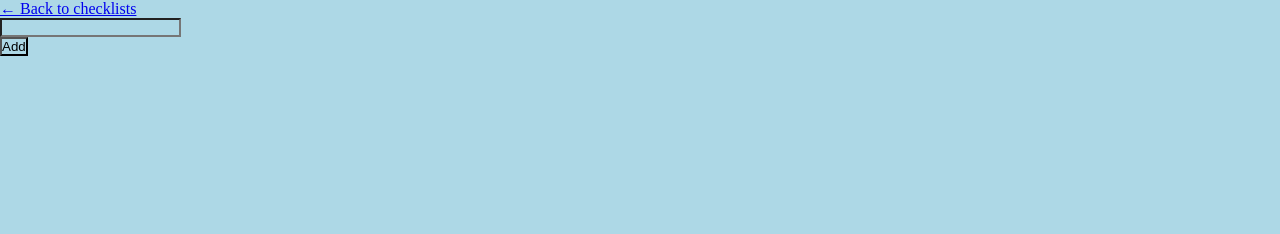
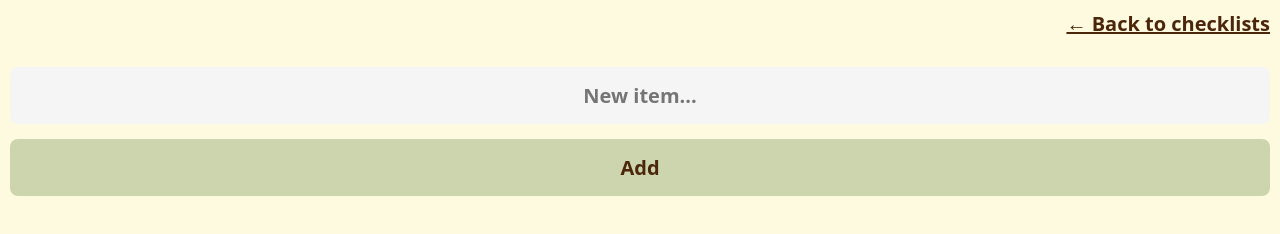
Before and after one commit to rldmq/checklist-app, a plain HTML site: page pages/database.html in a window 1280 px wide. Both pictures are taken after typing "Sample" into the empty fields and a click on the button "Add". Drawn offline with Linux system fonts and the light colour scheme; no server answers; a web font is replaced by a local one.

Commit message:
added styles for database pages, fixed javascript for input submit issue
-javascript input submit issue: pressing enter does not add a database/item, fixed with prevent default

```diff
--- a/pages/database.html
+++ b/pages/database.html
@@ -4,14 +4,19 @@
         <title id="title"></title>
         <meta name="viewport" content="width=device-width, initial-scale=1.0" />
         <link rel="stylesheet" href="./styles.css" />
+        <link rel="preconnect" href="https://fonts.googleapis.com">
+        <link rel="preconnect" href="https://fonts.gstatic.com" crossorigin>
+        <link href="https://fonts.googleapis.com/css2?family=Happy+Monkey&display=swap" rel="stylesheet">
     </head>
     <body>
-        <a href="../index.html" id="back-btn">&larr; Back to checklists</a>
-        <h1 id="list-name"></h1>
-        <form for="new-list-entry">
-            <input type="text" id="new-list-entry" name="new-list-entry"/>
-        </form>
-        <button id="add-btn">Add</button>
+        <div class="app-top">
+            <a href="../index.html" id="back-btn">&larr; Back to checklists</a>
+            <h1 id="list-name" class="title"></h1>
+            <form for="new-list-entry" id="new-list-entry-form">
+                <input type="text" id="new-list-entry" class="padding borderRadius" name="new-list-entry" placeholder="New item..."/>
+            </form>
+            <button id="add-btn" class="padding borderRadius">Add</button>
+        </div>
         <ul id="checklist">
             <!-- LIST ITEMS GO HERE (JAVASCRIPT) -->
         </ul>
--- a/pages/database.js
+++ b/pages/database.js
@@ -1,6 +1,8 @@
 import { initializeApp } from "https://www.gstatic.com/firebasejs/9.15.0/firebase-app.js"
 import { getDatabase, ref, push, onValue, remove } from "https://www.gstatic.com/firebasejs/9.15.0/firebase-database.js"
 
+
+// VARIABLES
 const appSettings = {
     databaseURL: "https://realtime-database-3d44f-default-rtdb.firebaseio.com/"
 }
@@ -15,6 +17,7 @@ backBtn.addEventListener("click", function(){
 const headTitle = document.getElementById("title")
 const listName = document.getElementById("list-name")
 
+const newListEntryForm = document.getElementById("new-list-entry-form")
 const newListEntryInput = document.getElementById("new-list-entry")
 const addBtn = document.getElementById("add-btn")
 const listItems = document.getElementById("checklist")
@@ -26,6 +29,7 @@ const databaseRef = ref(database, databaseName)
 headTitle.innerHTML = databaseName
 listName.innerHTML = databaseName
 
+// FIREBASE
 onValue(databaseRef, function(snapshot){
     const databaseItems = Object.entries(snapshot.val())
 
@@ -42,6 +46,8 @@ onValue(databaseRef, function(snapshot){
             listEl.innerText = `${name}`
 
             listEl.classList.add("list-item")
+            listEl.classList.add("padding")
+            listEl.classList.add("borderRadius")
 
             listEl.addEventListener("dblclick", function(){
                 remove(ref(database,`${databaseName}/${id}`))
@@ -55,11 +61,24 @@ onValue(databaseRef, function(snapshot){
     }
 })
 
+// EVENT LISTENERS
+newListEntryForm.addEventListener("submit", function(e){
+    e.preventDefault()
+    newItem()
+})
+
 addBtn.addEventListener("click", function(){
-    let value = newListEntryInput.value
-    push(databaseRef, value)
-    newListEntryInput.value = ""
+    newItem()
 })
+
+// FUNCTIONS
+function newItem(){
+    if(newListEntryInput.value){
+        let value = newListEntryInput.value
+        push(databaseRef, value)
+        newListEntryInput.value = ""
+    }
+}
 
 function clearList(){
     listItems.innerHTML = ""
--- a/pages/styles.css
+++ b/pages/styles.css
@@ -5,14 +5,68 @@
     padding: 0;
     margin: 0;
     box-sizing: border-box;
-    background: lightblue;
+    background: #FEFAE0;
     user-select: none;
+    font-family: 'Happy Monkey', system-ui;
+    font-size: 20px;
+    font-weight: 600;
+    color: rgb(76, 38, 10);
+}
+
+.padding{
+    padding: 15px;
+}
+
+.borderRadius{
+    border-radius: 8px;
 }
 
 /*
     APP
 */
+body{
+    padding: 10px;
+}
+
+.app-top{
+    display: flex;
+    flex-direction: column;
+    gap: 15px;
+    text-align: center;
+}
+
+#back-btn{
+    align-self: end;
+}
+
+.title{
+    font-size: 30px;
+}
+
+#new-list-entry-form{
+    align-self: stretch;
+}
+
+#new-list-entry{
+    width: 100%;
+    border: none;
+    background: rgb(245, 245, 245);
+    text-align: center;
+}
+
+#add-btn{
+    background: #CCD5AE;
+    border: none;
+    align-self: stretch;
+    cursor: pointer;
+}
+
+#add-btn:hover{
+    background: #b1b996;
+}
+
 #checklist{
+    margin-top: 30px;
     display: flex;
     flex-wrap: wrap;
     gap: 10px;
@@ -23,7 +77,9 @@
 
 .list-item{
     cursor: pointer;
-    padding: 15px;
-    background: lightsalmon;
-    border-radius: 8px;
+    background: #D4A373;
 }
+
+.list-item:hover{
+    background: rgb(173, 134, 95);
+}
--- a/styles.css
+++ b/styles.css
@@ -41,16 +41,28 @@ body{
     padding-top: 20px;
 }
 
+#new-database-form{
+    align-self: stretch;
+}
+
 #new-database{
     border: none;
     background: rgb(245, 245, 245);
+    width: 100%;
+    text-align: center;
 }
 
 #add-btn{
     background: #CCD5AE;
     border: none;
     align-self: stretch;
+    cursor: pointer;
 }
+
+#add-btn:hover{
+    background: #b1b996;
+}
+
 
 #db-selection{
     display: flex;
@@ -65,6 +77,10 @@ body{
     cursor: pointer;
     background: #D4A373;
     flex-grow: 1;
+}
+
+.database-item:hover{
+    background: rgb(173, 134, 95);
 }
 
 .database-item a{
```
Also changed, not shown: index.html (+2 -2 lines), scripts.js (+22 -6 lines).
